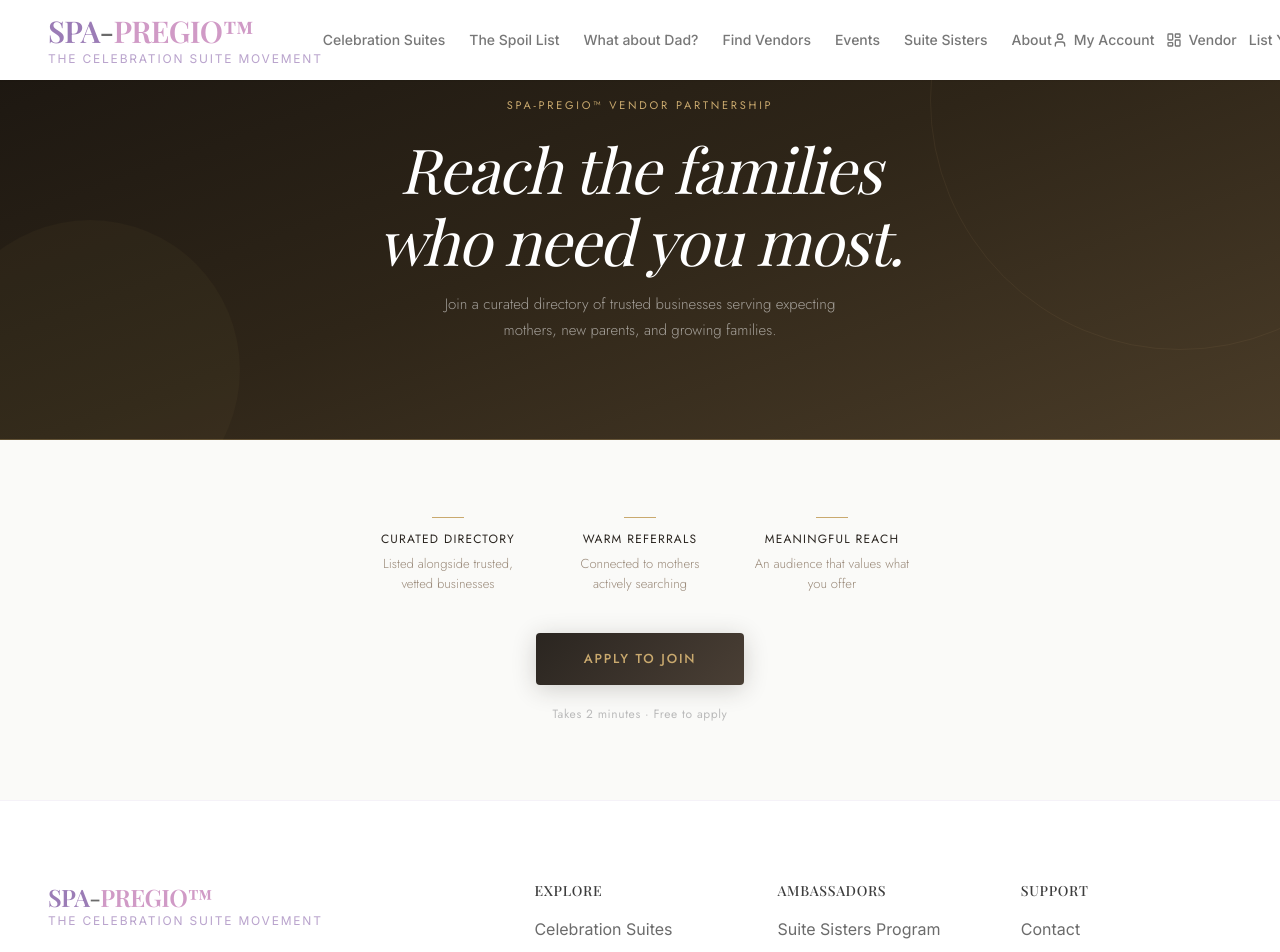
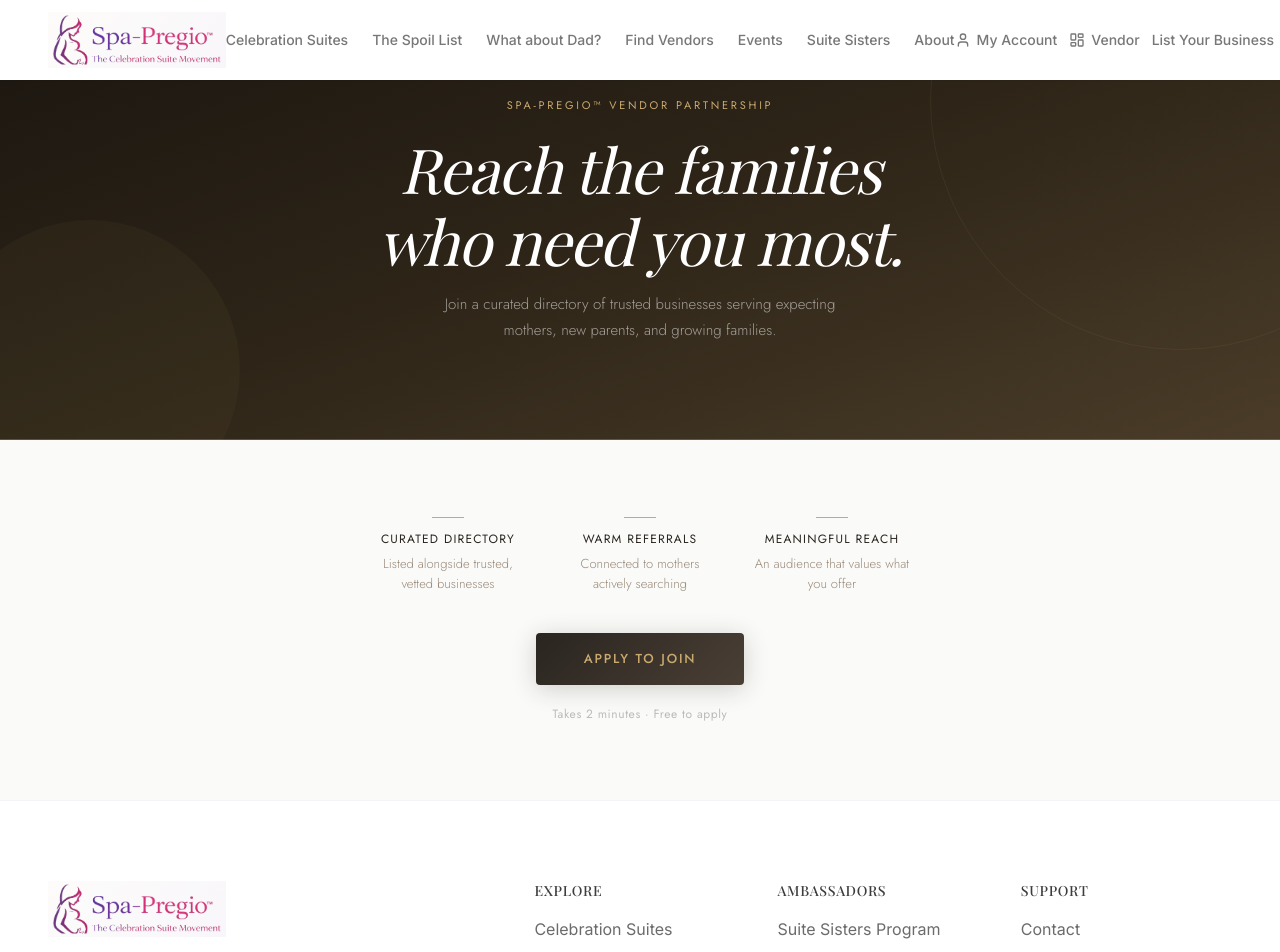
Before and after one commit to Spa-Pregio/spa-pregio-website, a React (Vite) app: page /join-as-vendor in a window 1280 px wide. Shown: the top 952 px of the page. Built offline with nearby package versions, Linux system fonts and the light colour scheme.

Commit message:
Add files via upload

```diff
--- a/src/components/Footer.tsx
+++ b/src/components/Footer.tsx
@@ -25,15 +25,12 @@ export default function Footer() {
         <div className="grid lg:grid-cols-5 gap-12 lg:gap-8">
           {/* Brand Column */}
           <div className="lg:col-span-2">
-            <Link to="/" className="inline-flex flex-col mb-6">
-              <span className="font-serif text-2xl font-semibold tracking-tight">
-                <span className="text-spa-purple">SPA</span>
-                <span className="text-spa-gray">-</span>
-                <span className="text-spa-pink">PREGIO™</span>
-              </span>
-              <span className="text-xs text-spa-purple/70 uppercase tracking-[0.15em]">
-                The Celebration Suite Movement
-              </span>
+            <Link to="/" className="inline-flex mb-6">
+              <img
+                src="/images/spa-pregio-logo.png"
+                alt="Spa-Pregio™ — The Celebration Suite Movement"
+                className="h-14 w-auto"
+              />
             </Link>
 
             <p className="text-spa-gray leading-relaxed max-w-sm mb-6">
@@ -69,7 +66,6 @@ export default function Footer() {
               >
                 <Facebook size={18} />
               </a>
-              {/* TikTok — uncomment and add your URL when ready
               <a
                 href="https://www.tiktok.com/@spapregio"
                 target="_blank"
@@ -81,7 +77,6 @@ export default function Footer() {
                   <path d="M19.59 6.69a4.83 4.83 0 0 1-3.77-4.25V2h-3.45v13.67a2.89 2.89 0 0 1-2.88 2.5 2.89 2.89 0 0 1-2.89-2.89 2.89 2.89 0 0 1 2.89-2.89c.28 0 .54.04.79.1V9.01a6.33 6.33 0 0 0-.79-.05 6.34 6.34 0 0 0-6.34 6.34 6.34 6.34 0 0 0 6.34 6.34 6.34 6.34 0 0 0 6.33-6.34V8.69a8.18 8.18 0 0 0 4.78 1.52V6.76a4.85 4.85 0 0 1-1.01-.07z"/>
                 </svg>
               </a>
-              */}
               <a
                 href="mailto:support@spa-pregio.com"
                 className="w-10 h-10 rounded-full bg-spa-lavender flex items-center justify-center text-spa-charcoal hover:bg-spa-purple hover:text-white transition-all duration-200"
@@ -98,10 +93,7 @@ export default function Footer() {
             <ul className="space-y-3">
               {footerLinks.explore.map((link) => (
                 <li key={link.name}>
-                  <Link
-                    to={link.href}
-                    className="text-spa-gray hover:text-spa-purple transition-colors duration-200"
-                  >
+                  <Link to={link.href} className="text-spa-gray hover:text-spa-purple transition-colors duration-200">
                     {link.name}
                   </Link>
                 </li>
@@ -115,19 +107,11 @@ export default function Footer() {
               {footerLinks.ambassadors.map((link) => (
                 <li key={link.name}>
                   {link.external ? (
-                    <a
-                      href={link.href}
-                      target="_blank"
-                      rel="noopener noreferrer"
-                      className="text-spa-gray hover:text-spa-purple transition-colors duration-200"
-                    >
+                    <a href={link.href} target="_blank" rel="noopener noreferrer" className="text-spa-gray hover:text-spa-purple transition-colors duration-200">
                       {link.name}
                     </a>
                   ) : (
-                    <Link
-                      to={link.href}
-                      className="text-spa-gray hover:text-spa-purple transition-colors duration-200"
-                    >
+                    <Link to={link.href} className="text-spa-gray hover:text-spa-purple transition-colors duration-200">
                       {link.name}
                     </Link>
                   )}
@@ -141,10 +125,7 @@ export default function Footer() {
             <ul className="space-y-3">
               {footerLinks.support.map((link) => (
                 <li key={link.name}>
-                  <Link
-                    to={link.href}
-                    className="text-spa-gray hover:text-spa-purple transition-colors duration-200"
-                  >
+                  <Link to={link.href} className="text-spa-gray hover:text-spa-purple transition-colors duration-200">
                     {link.name}
                   </Link>
                 </li>
@@ -156,7 +137,7 @@ export default function Footer() {
         {/* Bottom Section */}
         <div className="mt-16 pt-8 border-t border-spa-purple/10 flex flex-col sm:flex-row items-center justify-between gap-4">
           <p className="text-sm text-spa-gray">
-            © 2026 Spa-Pregio. All rights reserved.
+            © 2026 Spa-Pregio®. All rights reserved.
           </p>
           <p className="text-sm text-spa-gray flex items-center gap-1">
             Made with <Heart size={14} className="text-spa-pink fill-spa-pink" /> for expectant mothers everywhere
--- a/src/components/Navigation.tsx
+++ b/src/components/Navigation.tsx
@@ -27,15 +27,12 @@ export default function Navigation() {
           <div className="flex items-center justify-between h-16 lg:h-20">
 
             {/* Logo */}
-            <Link to="/" className="inline-flex flex-col items-start flex-shrink-0">
-              <div className="flex items-baseline gap-0">
-                <span className="font-serif text-2xl lg:text-3xl font-semibold tracking-tight text-spa-purple">SPA</span>
-                <span className="font-serif text-2xl lg:text-3xl font-semibold tracking-tight text-spa-gray">-</span>
-                <span className="font-serif text-2xl lg:text-3xl font-semibold tracking-tight text-spa-pink">PREGIO™</span>
-              </div>
-              <span className="text-[10px] lg:text-xs text-spa-purple/70 uppercase tracking-[0.15em] mt-0.5">
-                The Celebration Suite Movement
-              </span>
+            <Link to="/" className="inline-flex items-center flex-shrink-0">
+              <img
+                src="/images/spa-pregio-logo.png"
+                alt="Spa-Pregio™ — The Celebration Suite Movement"
+                className="h-10 lg:h-14 w-auto"
+              />
             </Link>
 
             {/* Desktop Navigation */}
@@ -114,11 +111,11 @@ export default function Navigation() {
         }`}
       >
         <div className="flex flex-col items-center justify-center h-full gap-6 pt-20">
-          <div className="flex items-baseline gap-0 mb-2">
-            <span className="font-serif text-2xl font-semibold tracking-tight text-spa-purple">SPA</span>
-            <span className="font-serif text-2xl font-semibold tracking-tight text-spa-gray">-</span>
-            <span className="font-serif text-2xl font-semibold tracking-tight text-spa-pink">PREGIO™</span>
-          </div>
+          <img
+            src="/images/spa-pregio-logo.png"
+            alt="Spa-Pregio™"
+            className="h-12 w-auto mb-2"
+          />
           {navLinks.map((link) => (
             <Link
               key={link.name}
```
